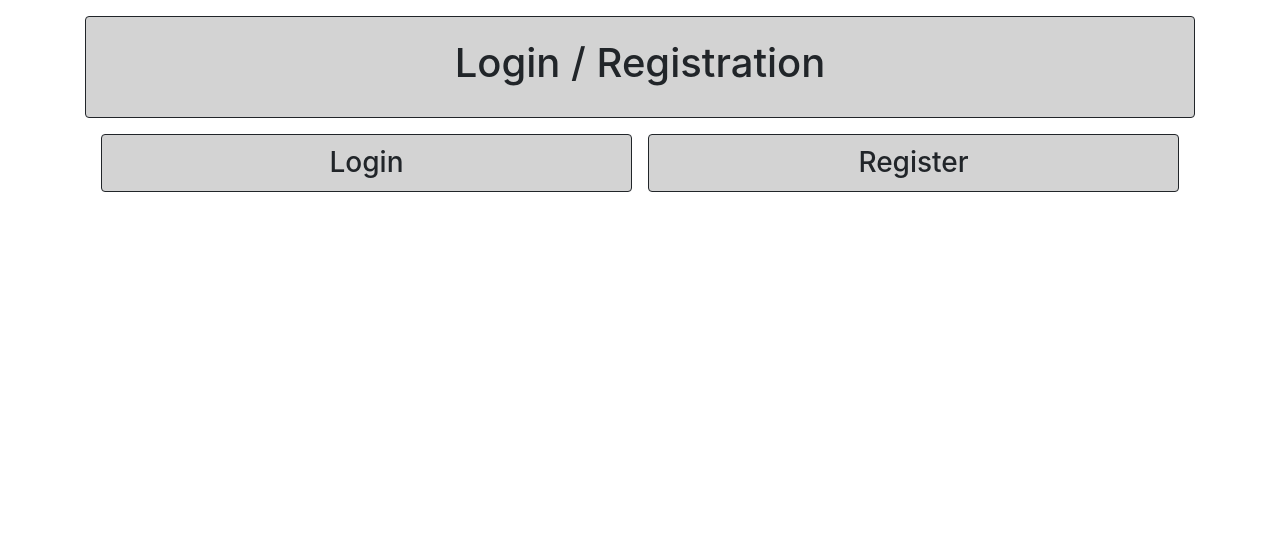
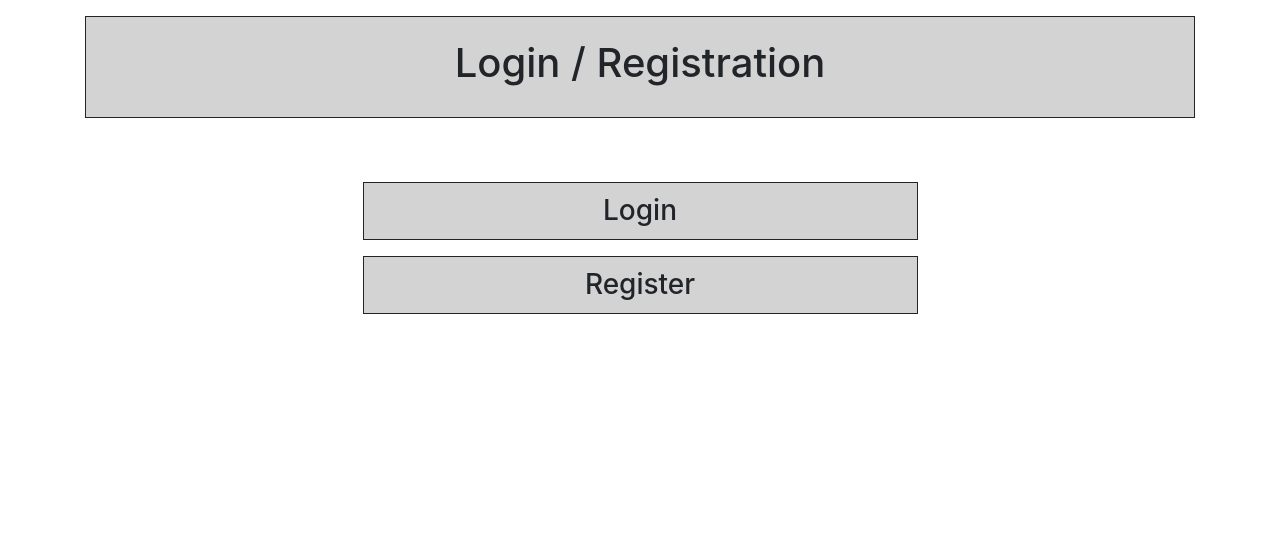
Before and after one commit to jackwhelan/PHP-MVC, a PHP site: page /account in a window 1280 px wide. Shown: the part 62-616 px from the top of the page. Run offline with PHP 8.4, Linux system fonts and the light colour scheme.

Commit message:
Changed Log/Reg page

```diff
--- a/assets/css/core.css
+++ b/assets/css/core.css
@@ -34,22 +34,16 @@ h6 {
     margin-top: 2vh;
 }
 
-.loginbutton {
-    margin-left: 2vh;
-    margin-right: 1vh;
+.logregbuts {
+    transition: 1s;
+    width: 100%;
 }
 
-.loginbutton:hover {
+.logregbuts:hover {
     background-color: darkgrey;
-}
-
-.registerbutton {
-    margin-left: 1vh;
-    margin-right: 2vh;
-}
-
-.registerbutton:hover {
-    background-color: darkgrey;
+    transition: 1s;
+    width: 90%;
+    border-radius: 16px;
 }
 
 .link-unstyled,
--- a/views/account.phtml
+++ b/views/account.phtml
@@ -1,21 +1,28 @@
 <div class="container">
+
     <div class="col-md-12">
-        <div class="row">
-            <div class="col core-cont text-center rounded">
+
+        <div class="row mb-5">
+            <div class="col core-cont text-center">
                 <h1>Login / Registration</h1>
             </div>
         </div>
+
         <div class="row">
             <a class="link-unstyled" href="account/login">
-                <div class="col core-cont loginbutton text-center h3 rounded">
+                <div class="center logregbuts core-cont text-center h3">
                     Login
                 </div>
             </a>
+        </div>
+
+        <div class="row">
             <a class="link-unstyled" href="account/register">
-                <div class="col core-cont registerbutton text-center h3 rounded">
+                <div class="center logregbuts core-cont text-center h3">
                     Register
                 </div>
             </a>
         </div>
+
     </div>
 </div>
```
